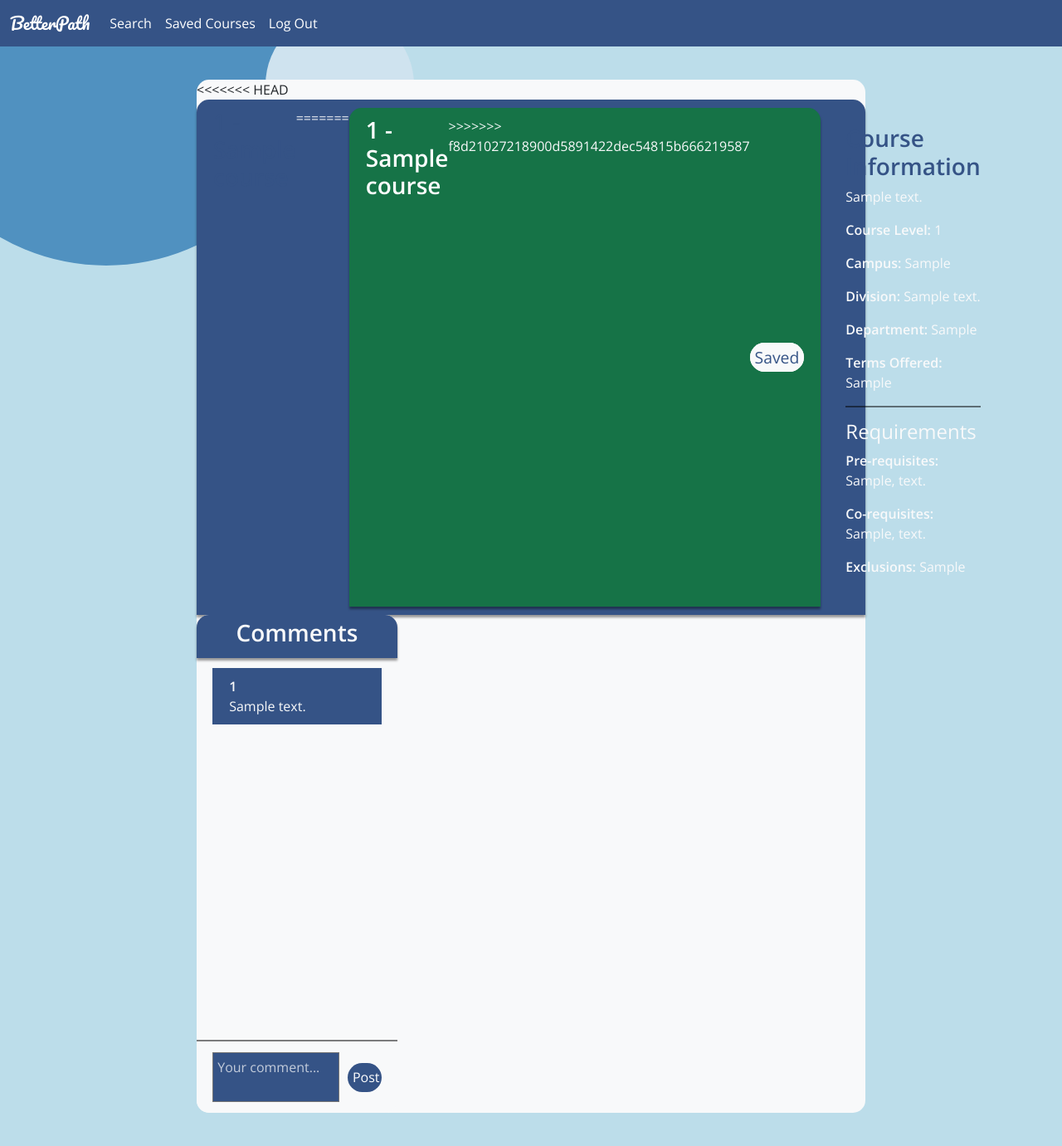
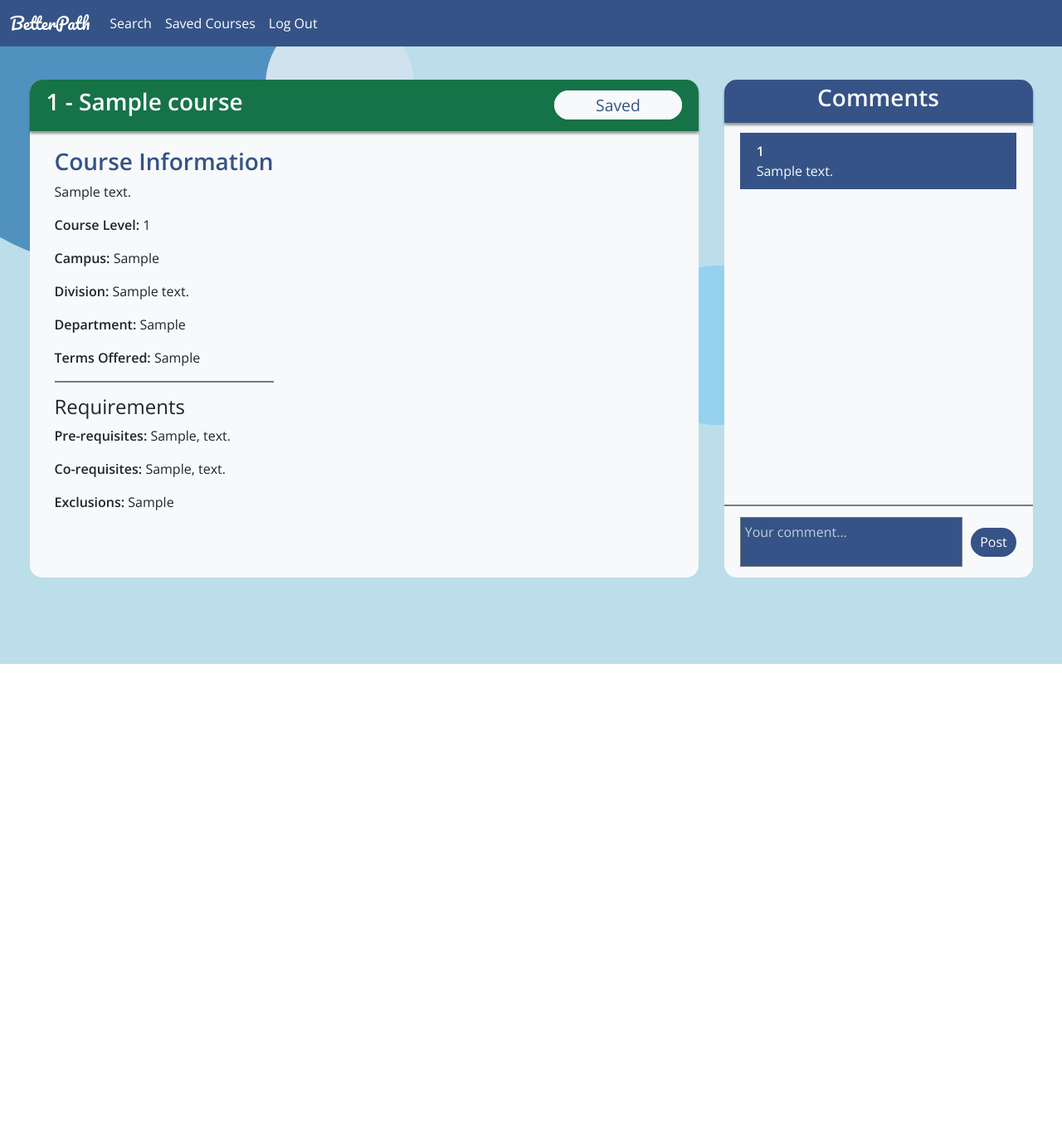
Before and after one commit to ECE444-2021Fall/project1-education-pathways-group-6-tensiletech, a Flask app: page /course/1 in a window 1280 px wide. Shown: the whole page at 83% size. After the commit the page ends 800 px from the top, so only its background shows below. Run offline with Flask 2, Linux system fonts and the light colour scheme; a user stored in the database is signed in; tables that the repository leaves empty hold one stand-in row (values such as "Sample post"); parts of the project's set-up code (start-up, migrations or seed data) failed here and were passed over.

Commit message:
Fixed merge conflicts - 2

```diff
--- a/app/templates/course.html
+++ b/app/templates/course.html
@@ -11,17 +11,12 @@
 
 <div class="main-content">
     <div class="course-info-box">
-<<<<<<< HEAD
-        <div class="course-info-title-box">
-            <h3 class ="te">{{code}} - {{name}}</h3>
-=======
         {% if isSaved == True %}
             <div class="course-info-title-box-saved">
         {% else %}
             <div class="course-info-title-box">
         {% endif %}
             <h3 class="text-white"> {{code}} - {{name}}</h3>
->>>>>>> f8d21027218900d5891422dec54815b666219587
             <form class="save-course" action="{{ url_for('courses.save_course', code=code) }}" method="post">
                 {% if isSaved == True %}
                     <button class="save-button btn-danger">Saved</button>
```
